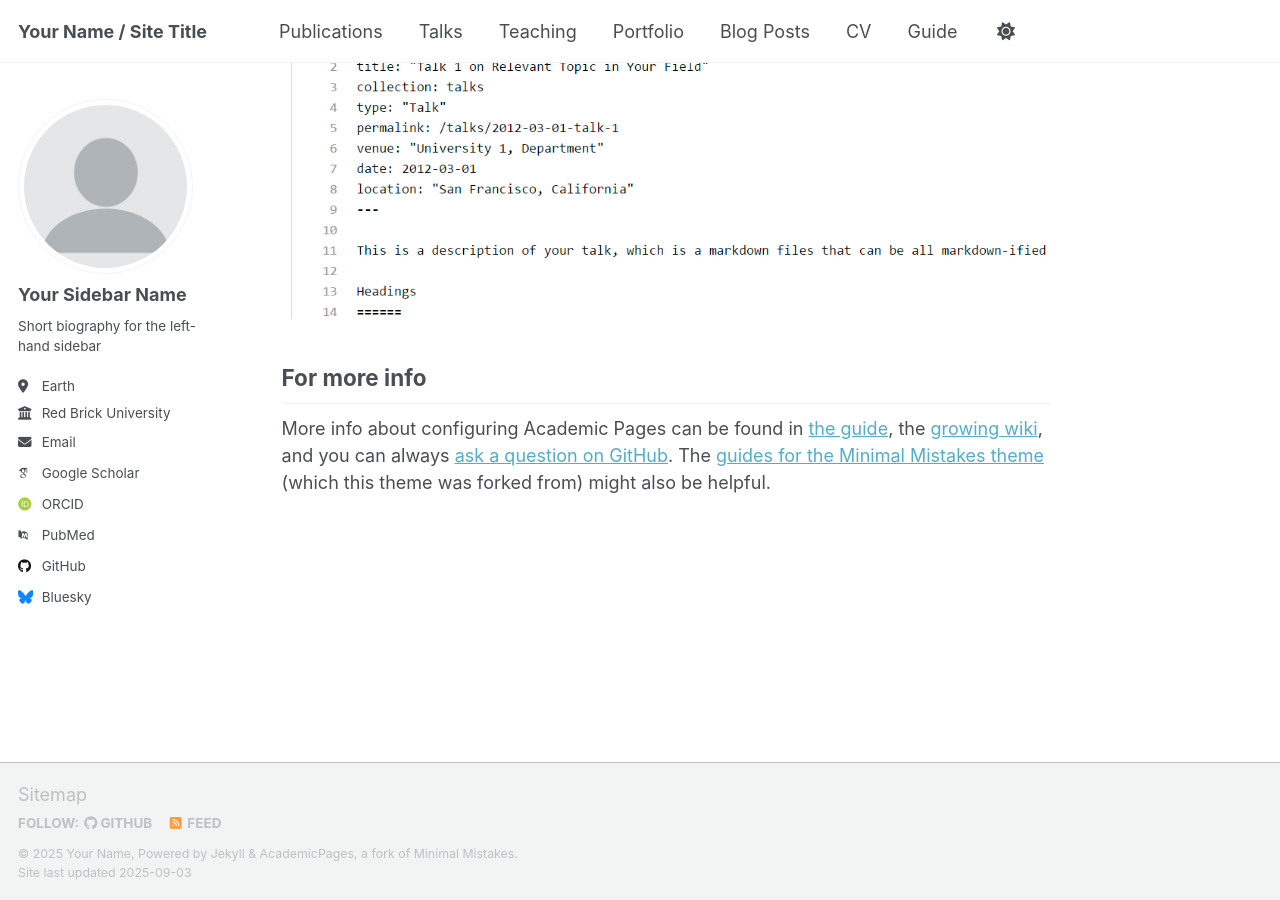
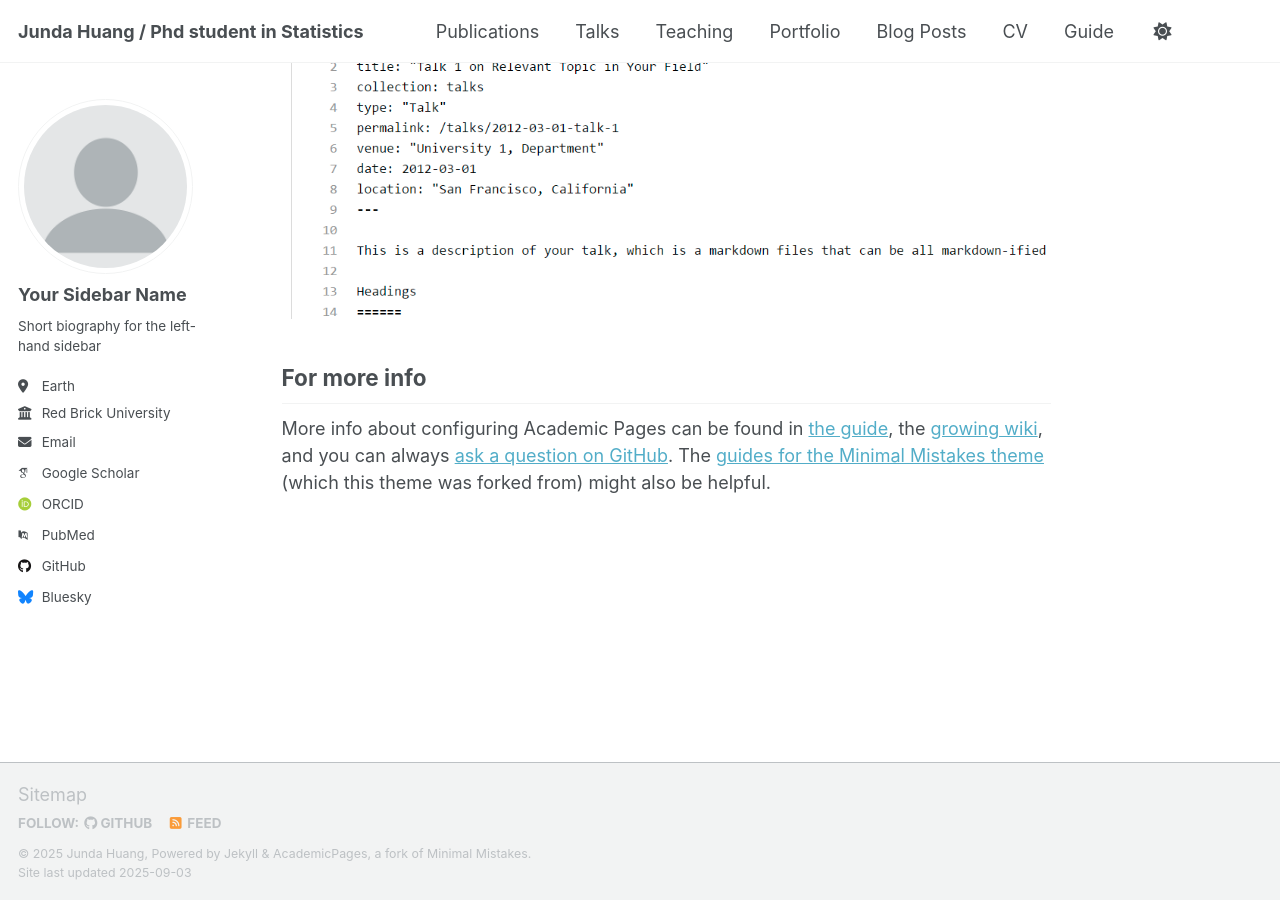
Before and after one commit to stat-junda/Junda-Huang, a Jekyll site: the page built from _pages/about.md, in a window 1280 px wide and 900 px high, scrolled down 2880 px. Built offline with Jekyll 4.4.1, drawn with Linux system fonts in a browser that asks for light colours; some web fonts are replaced; a script that is not in the unit is left out.

Commit message:
Update site configuration with personal details

```diff
--- a/_config.yml
+++ b/_config.yml
@@ -9,13 +9,13 @@
 # Basic Site Settings
 locale                   : "en-US"
 site_theme               : "default" # Currently available options are "default", "air"
-title                    : "Your Name / Site Title"
+title                    : "Junda Huang / Phd student in Statistics"
 title_separator          : "-"
-name                     : &name "Your Name"
+name                     : &name "Junda Huang"
 description              : &description "personal description"
-url                      : https://academicpages.github.io # the base hostname & protocol for your site e.g. "https://[your GitHub username].github.io" or if you already have some other page hosted on Github then use "https://[your GitHub username].github.io/[Your Repo Name]"
+url                      : https://jundahuang.github.io # the base hostname & protocol for your site e.g. "https://[your GitHub username].github.io" or if you already have some other page hosted on Github then use "https://[your GitHub username].github.io/[Your Repo Name]"
 baseurl                  : "" # the subpath of your site, e.g. "/blog"
-repository               : "academicpages/academicpages.github.io"
+repository               : "jundahuang/jundahuang.github.io"
 
 # Site Author - The following control what appear as part of the author content on the side bar.
 #               If a field is blank the icon and link will not appear, otherwise it will be shown.
```
